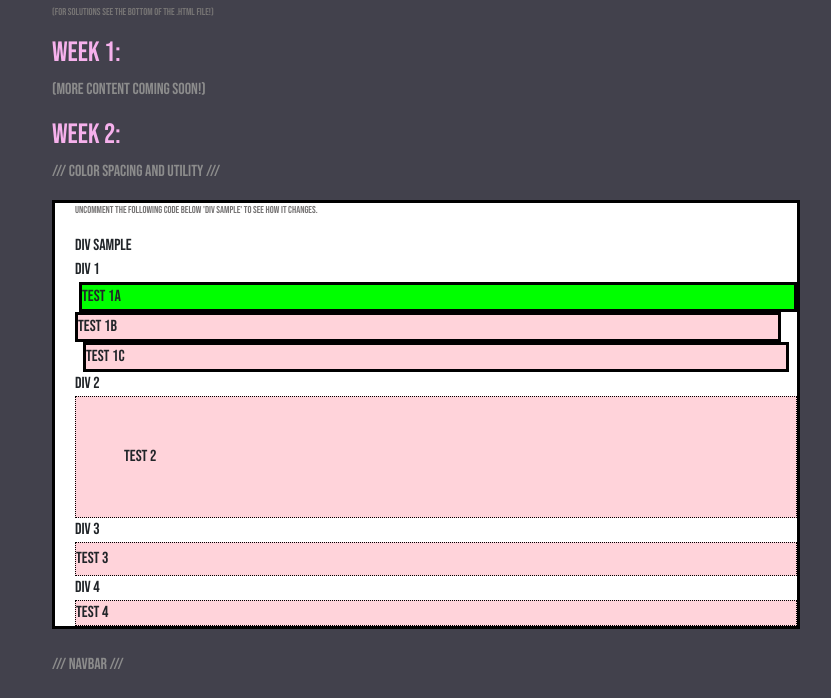
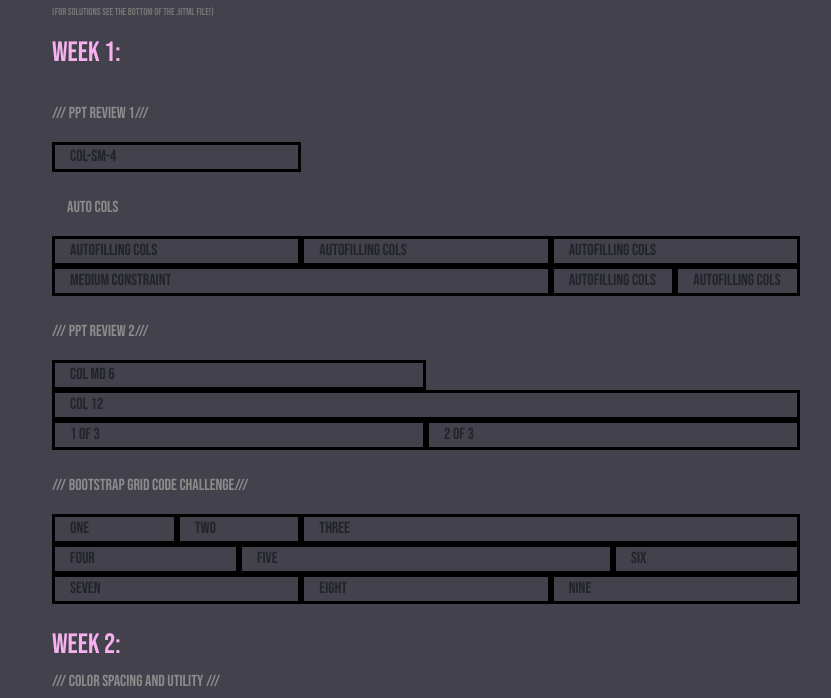
Before and after one commit to andremichalowski/nuCamp-extra-student-excercises, a website: page bootstrap.html in a window 1280 px wide. Shown: the part 489-1187 px from the top of the page, without its empty margins (224-1055 px from the left). Drawn offline with nearby package versions, Linux system fonts and the light colour scheme.

Commit message:
Wk1 Grid Excercises Added

```diff
--- a/bootstrap.html
+++ b/bootstrap.html
@@ -37,8 +37,121 @@
         <div>
             <a name="top"></a>
             <h3>Week 1:</h3>
-            <p>(More content coming soon!)</p>
+
+        </br>
+
+        <p>/// PPT REVIEW 1///</p>
+
+        <div class="container">
+            <div class="row">
+                <div class="col-sm-4 col-outline">
+                    col-sm-4
+                </div>
+
+            </div>
+        </br>
+            <p> Auto Cols</p>
+            <div class="row">
+                <div class="col col-outline">
+                    Autofilling cols
+                </div>
+                <div class="col col-outline">
+                    Autofilling cols
+                </div>
+                <div class="col col-outline">
+                    Autofilling cols
+                </div>
+            </div>
+
+            <div class="row">
+                <div class="col col-md-8 col-outline">
+                    Medium constraint
+                </div>
+                <div class="col col-outline">
+                    Autofilling cols
+                </div>
+                <div class="col col-outline">
+                    Autofilling cols
+                </div>
+
+            </div>
         </div>
+        </br>
+
+        <p>/// PPT REVIEW 2///</p>
+
+            <div class="container">
+                <div class="row">
+                    <div class="col-md-6 col-outline">
+                      Col md 6
+                    </div>
+                </div>
+                <div class="row">
+                    <div class="col-12 col-outline">
+                      Col 12
+                    </div>
+                </div>
+
+                <div class="row">
+                    <div class="col col-outline">
+                      1 of 3
+                    </div>
+                    <div class="col col-outline">
+                      2 of 3
+                    </div>
+                    <!-- <div class="col col-outline">
+                      3 of 3
+                    </div>
+                    <div class="col col-outline">
+                      3 of 3
+                    </div>
+                    <div class="col col-outline">
+                      3 of 3
+                    </div> -->
+                </div>
+            </div>
+
+        </div>
+    </br>
+
+    <p>/// BOOTSTRAP GRID CODE CHALLENGE///</p>
+
+            <div class="container">
+                <div class="row">
+                    <div class="col col-sm-2 col-outline">
+                      One
+                    </div>
+                    <div class="col col-sm-2 col-outline">
+                      Two
+                    </div>
+                    <div class="col col-outline">
+                      Three
+                    </div>
+                  </div>
+                  <div class="row">
+                    <div class="col col-outline">
+                      Four
+                    </div>
+                    <div class="col col-md-6 col-outline">
+                      Five
+                    </div>
+                    <div class="col col-outline">
+                      Six
+                    </div>
+                  </div>
+                  <div class="row">
+                    <div class="col-lg col-outline">
+                      Seven
+                    </div>
+                    <div class="col-lg col-outline">
+                      Eight
+                    </div>
+                    <div class="col-lg col-outline"> <!-- this final one could just be col and it would work too, but seems more legit to make it consistent to show intent -->
+                      Nine
+                    </div>
+                </div>
+            </div>
+    </br>
 
         <div class="bottom-border">
             <h3>Week 2:</h3>
@@ -66,6 +179,7 @@
                     <li class="nav-item"><a class="nav-link" href="#">About</a></li>
                     <li class="nav-item"><a class="nav-link" href="#">Sites</a></li>
                     <li class="nav-item"><a class="nav-link" href="#">Contact</a></li>
+                    <li class="nav-item"><a class="nav-link" href="#">Duck</a></li>
                 </ul>
               </nav>
 
@@ -106,7 +220,7 @@
                     <div class="form-group row">
                         <label for="inputPassword3" class="col-sm-2 col-form-label">Password</label>
                         <div class="col-sm-10">
-                        <input type="password" class="form-control-lg" id="inputPassword3" placeholder="Password">
+                        <input type="password" class="form-control-sm" id="inputPassword3" placeholder="Password">
                         </div>
                     </div>
 
@@ -197,11 +311,11 @@
                     </div>
                     <div class="col">
                         <div class="media bb">
-                            <img class="d-flex mr-3 img-thumbnail" src="img/img1.png" alt="Breadcrumb Trail" />
                             <div class="media-body align-self-center">
                                 <h3>Brutalism in the 1960's</h3>
                                 <p class="d-none d-sm-block">Taking a look from urban centers.</p>
                             </div>
+                            <img class="d-flex mr-3 img-thumbnail" src="img/img1.png" alt="Breadcrumb Trail" />
                         </div>
                     </div>
                 </div>
@@ -268,7 +382,7 @@
                                 <div role="tab" class="card-header">
                                     <h4>
                                         <a data-toggle="collapse" data-target="#bootstrap">
-                                            TITLE/COLAPSED CONTENT <small>TITLE/COLAPSED CONTENT</small>
+                                            TITLE "BOOTSTRAP"/COLAPSED CONTENT <small>TITLE/COLAPSED CONTENT</small>
                                         </a>
                                     </h4>
                                     <div class="collapse show" id="bootstrap" data-parent="#accordion">
--- a/css/styles.css
+++ b/css/styles.css
@@ -1,5 +1,5 @@
 body {
-    font-family: 'Bebas Neue', cursive;
+  font-family: "Bebas Neue", cursive;
   background-color: #42414c;
   padding: 20%;
 }
@@ -8,12 +8,14 @@ header {
   margin-bottom: 100px;
 }
 
-.bodyContainer{
+.bodyContainer {
   padding-left: 20px;
 }
 
-h1, h2, h3 {
-    font-family: 'Bebas Neue', cursive;
+h1,
+h2,
+h3 {
+  font-family: "Bebas Neue", cursive;
 }
 
 .bannerText {
@@ -43,12 +45,12 @@ h5 {
 }
 
 p {
-    color:hsl(60, 0%, 55%)
+  color: hsl(60, 0%, 55%);
 }
 
 .ps {
   font-size: 10px;
-    color:rgb(118, 116, 116);
+  color: rgb(118, 116, 116);
 }
 
 .i {
@@ -77,7 +79,7 @@ footer {
 
 .jumbotron {
   padding: 30px;
-    background-image: linear-gradient(to right, #5637DD, #3046C5, #60106B);
+  background-image: linear-gradient(to right, #5637dd, #3046c5, #60106b);
   color: white;
 }
 
@@ -90,3 +92,7 @@ footer {
   /* border-bottom: 1px ridge; */
   min-height: 200px;
 }
+
+.col-outline {
+  border: 3px solid black;
+}
```
Also changed, not shown: 1 other file. Lines whose indentation alone changed are shown as unchanged.
